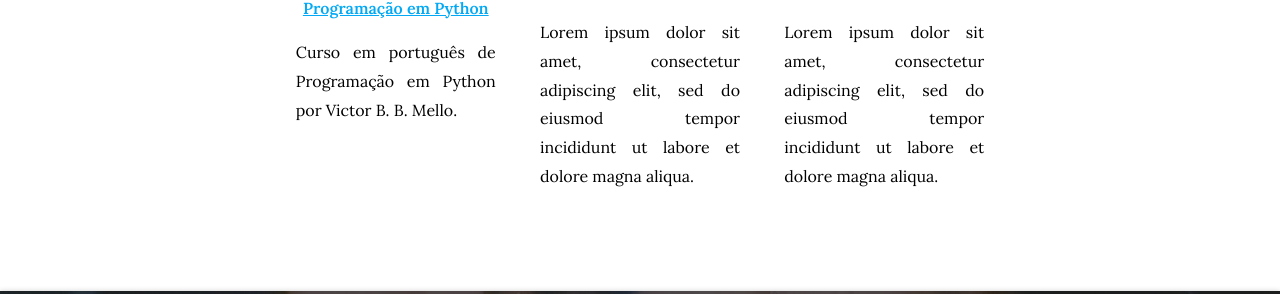
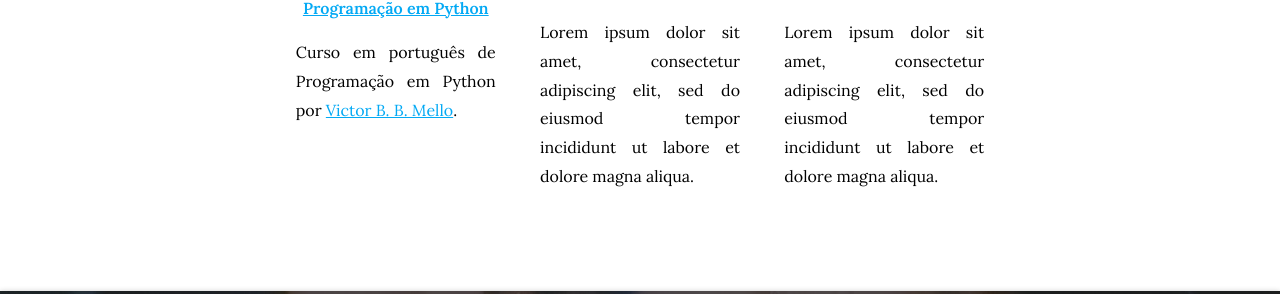
Before and after one commit to metaBIOlab/metabio, a Jekyll site: the page built from tools/index.md, in a window 1280 px wide. Shown: the part 1382-1676 px from the top of the page. Built offline with Jekyll 4.4.1, drawn with Linux system fonts in a browser that asks for light colours; nearby versions of some CDN libraries; part of the change alters nothing that is shown.

```diff
--- a/_data/tools.yaml
+++ b/_data/tools.yaml
@@ -16,7 +16,7 @@
   group: more
   image: images/photo.jpg
   link: https://youtube.com/playlist?list=PLoL7-JBnhjz8ttwCrz11qWjrGjefsUYVS
-  description: Curso em português de Programação em Python por Victor B. B. Mello.
+  description: Curso em português de Programação em Python por [Victor B. B. Mello](https://metabio.netlify.app/members/victor-mello.html).
   repo: greenelab/lab-website-template
 
 - name: Cool Web App
```
